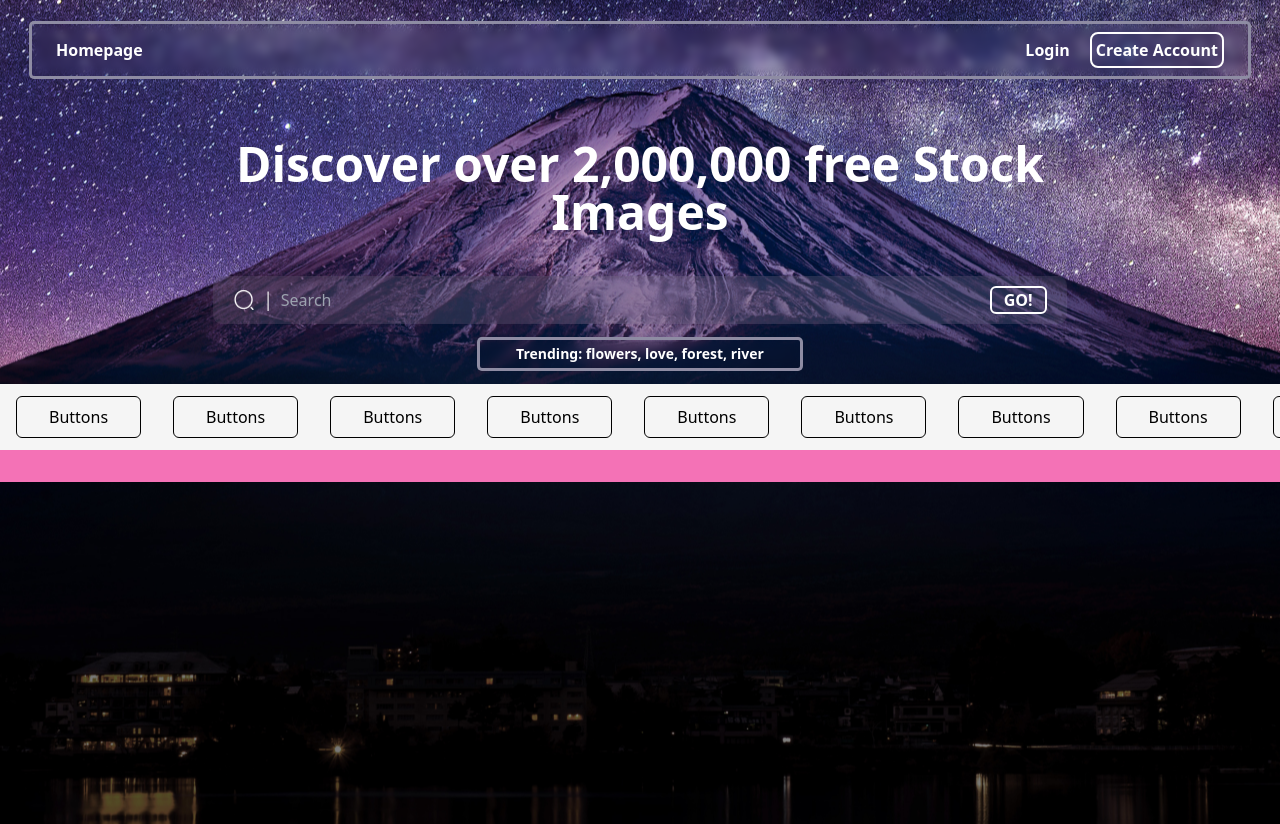
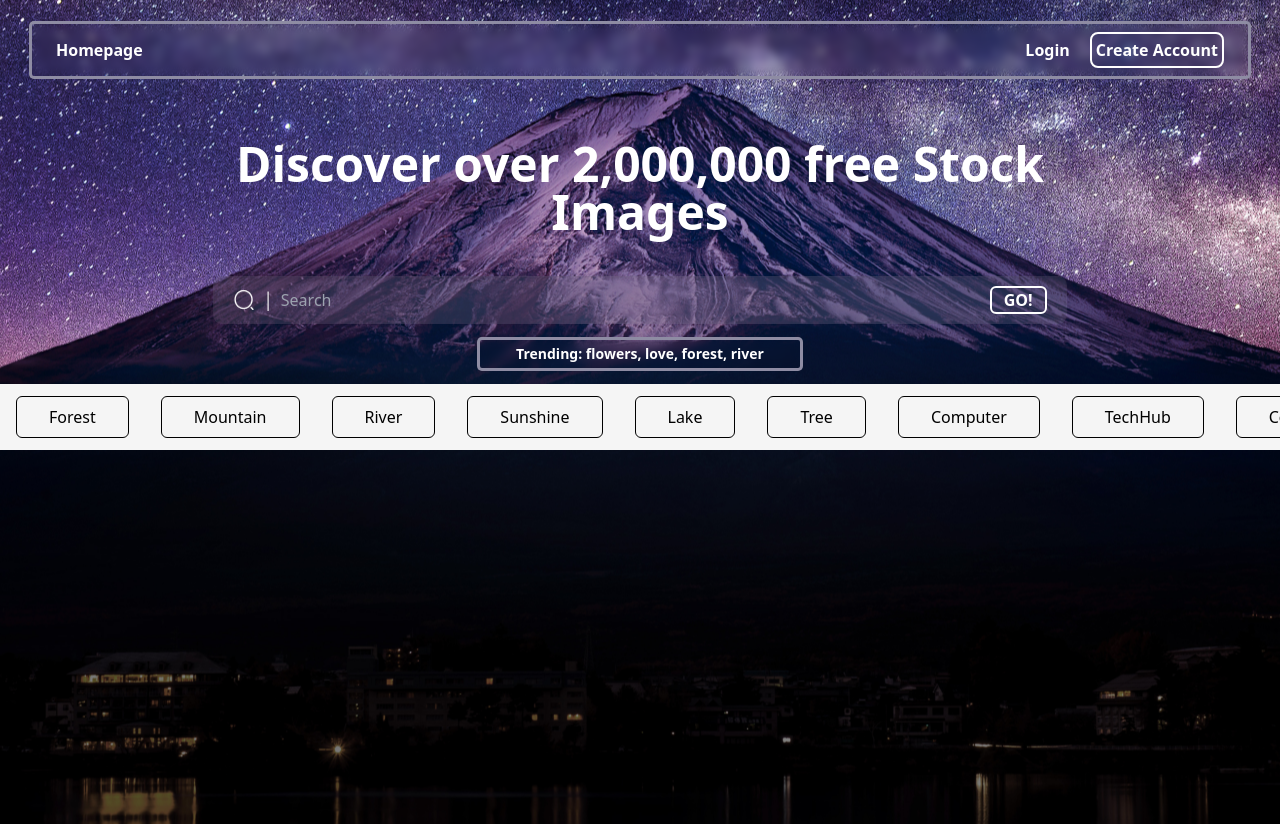
Before and after one commit to empirevikashh/PhotoMall, a React (Create React App) app: page / in a window 1280 px wide. Built offline with nearby package versions, Linux system fonts and the light colour scheme.

Commit message:
button Done

```diff
--- a/src/Components/ResultPage/Buttons.js
+++ b/src/Components/ResultPage/Buttons.js
@@ -1,29 +1,37 @@
-import React from 'react'
+import React from "react";
+const buttonArr = [
+  "Forest",
+  "Mountain",
+  "River",
+  "Sunshine",
+  "Lake",
+  "Tree",
+  "Computer",
+  "TechHub",
+  "CodeCraft",
+  "DigitalBreeze",
+  "OceanView",
+  "WaveTech",
+  "NatureHub",
+  "EcoTech",
+  "GreenSpace",
+  "TechVista",
+  "SunTech",
+  "OceanTech",
+  "MountainCode",
+  "EcoOcean",
+];
 
 const Buttons = () => {
   return (
-    <div className='flex overflow-hidden overflow-x-scroll py-3 px-4 bg-[#F5F5F5]'>
-        <div className='mr-8 bg-[#F5F5F5] p-2 px-8 text-black border rounded-md border-black'>Buttons</div>
-        <div className='mr-8 bg-[#F5F5F5] p-2 px-8 text-black border rounded-md border-black'>Buttons</div>
-        <div className='mr-8 bg-[#F5F5F5] p-2 px-8 text-black border rounded-md border-black'>Buttons</div>
-        <div className='mr-8 bg-[#F5F5F5] p-2 px-8 text-black border rounded-md border-black'>Buttons</div>
-        <div className='mr-8 bg-[#F5F5F5] p-2 px-8 text-black border rounded-md border-black'>Buttons</div>
-        <div className='mr-8 bg-[#F5F5F5] p-2 px-8 text-black border rounded-md border-black'>Buttons</div>
-        <div className='mr-8 bg-[#F5F5F5] p-2 px-8 text-black border rounded-md border-black'>Buttons</div>
-        <div className='mr-8 bg-[#F5F5F5] p-2 px-8 text-black border rounded-md border-black'>Buttons</div>
-        <div className='mr-8 bg-[#F5F5F5] p-2 px-8 text-black border rounded-md border-black'>Buttons</div>
-        <div className='mr-8 bg-[#F5F5F5] p-2 px-8 text-black border rounded-md border-black'>Buttons</div>
-        <div className='mr-8 bg-[#F5F5F5] p-2 px-8 text-black border rounded-md border-black'>Buttons</div>
-        <div className='mr-8 bg-[#F5F5F5] p-2 px-8 text-black border rounded-md border-black'>Buttons</div>
-        <div className='mr-8 bg-[#F5F5F5] p-2 px-8 text-black border rounded-md border-black'>Buttons</div>
-        <div className='mr-8 bg-[#F5F5F5] p-2 px-8 text-black border rounded-md border-black'>Buttons</div>
-        <div className='mr-8 bg-[#F5F5F5] p-2 px-8 text-black border rounded-md border-black'>Buttons</div>
-        <div className='mr-8 bg-[#F5F5F5] p-2 px-8 text-black border rounded-md border-black'>Buttons</div>
-        <div className='mr-8 bg-[#F5F5F5] p-2 px-8 text-black border rounded-md border-black'>Buttons</div>
-        <div className='mr-8 bg-[#F5F5F5] p-2 px-8 text-black border rounded-md border-black'>Buttons</div>
+    <div className="flex overflow-hidden hover:overflow-x-scroll py-3 px-4 bg-[#F5F5F5] absolute w-full">
+      {buttonArr.map((name) => (
+        <div className="mr-8 bg-[#F5F5F5] p-2 px-8 text-black border rounded-md border-black">
+          {name}
+        </div>
+      ))}
+    </div>
+  );
+};
 
-    </div>
-  )
-}
-
-export default Buttons
+export default Buttons;
```
